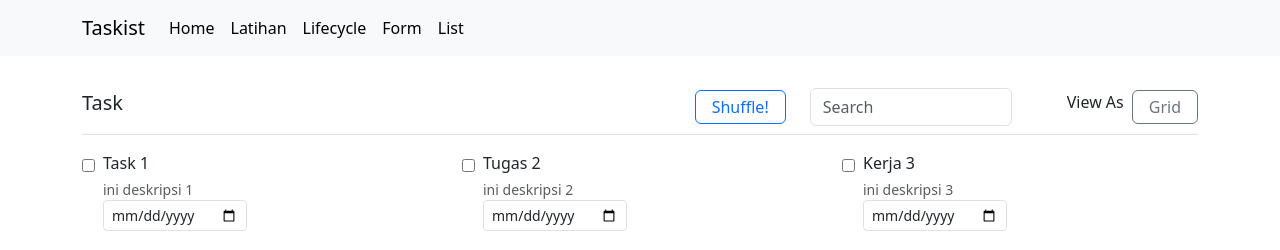
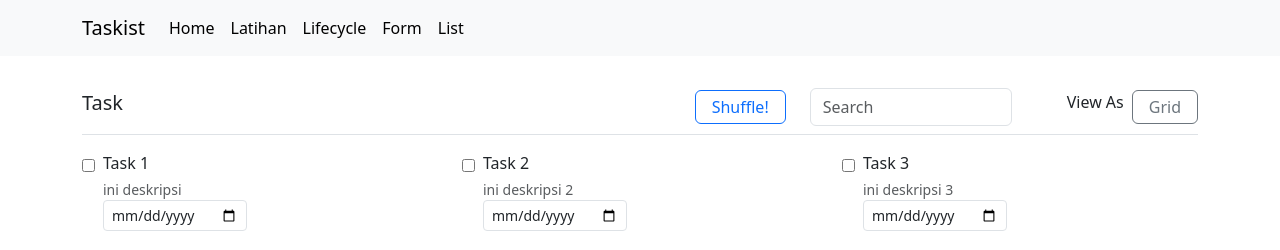
Before and after one commit to SamsulArifin80/LatihanNuxt, a Nuxt app: page /app in a window 1280 px wide. Shown: the top 250 px of the page. Built offline with nearby package versions, Linux system fonts and the light colour scheme.

Commit message:
update
update untuk materi state vuex

```diff
--- a/pages/app/detail/_id.vue
+++ b/pages/app/detail/_id.vue
@@ -1,7 +1,7 @@
 <template>
   <div class="py-4">
     <div class="container">
-            <!--<h2>task id: {{ this.$route.params.id }}</h2>-->
+      <!--<h2>task id:{{this.$route.params.id}}</h2>-->
       <div v-for="task in tasks" :key="task.id">
         <div class="item-task d-flex align-items-start border-bottom pt-3 pb-4"
         v-if="task.id == paramId">
@@ -9,7 +9,10 @@
             type="checkbox"
             name="status"
             id="tasks"
-            class="me-2 mt-2">
+            class="me-2 mt-2"
+            :checked="task.isDone"
+            v-model="task.isDone"
+            >
             <div>
             <div class="title-task mb-1">
                 <!--Judul-->
@@ -17,9 +20,9 @@
             </div>
             <div class="description-task small text-muted mb-3">
                 <!--Deskripsi-->
-                    {{  task.description }}
+                {{ task.description }}
             </div>
-                <input class="form-control form-control-sm" type="date"/>
+            <input class="form-control form-control-sm" type="date" />
             </div>
         </div>
       </div>
@@ -33,14 +36,18 @@
   </div>
 </template>
 <script>
+import { mapGetters } from 'vuex'
 export default {
   layout (context) {
     return 'custom'
   },
+  /* props: [
+    'tasks'
+  ], */
   data () {
     return {
-      paramId: this.$route.params.id,
-      tasks: [
+      paramId: this.$route.params.id
+      /* tasks: [
         {
           id: 1,
           title: 'Task 1',
@@ -59,7 +66,18 @@ export default {
           description: 'ini deskripsi 3',
           isDone: false
         }
-      ]
+      ] */
+    }
+  },
+  computed: {
+    ...mapGetters({
+      getTaskById: 'tasks/getTaskById'
+    }),
+    task () {
+      return this.getTaskById(this.paramId)
+    },
+    tasks () {
+      return this.$store.state.tasks.tasks
     }
   }
 }
--- a/pages/app/index.vue
+++ b/pages/app/index.vue
@@ -4,8 +4,7 @@
     <div class="title border-bottom d-flex align-items-center justify-content-between py-2">
       <h5>Task</h5>
       <div class="d-flex align-items-center">
-        <button class="btn btn-outline-primary py-1 px-3 me-4"
-        @click="shuffle">
+        <button class="btn btn-outline-primary py-1 px-3 me-4" @click="shuffle">
           Shuffle!
         </button>
         <input
@@ -38,30 +37,35 @@
         href="#"
         class="add-button"
         @click="isCreating=!isCreating">Add Task</a>
-      <div v-else class="add-card">
+      <!--<div v-else class="add-card">-->
+      <form class="add-card" v-on:submit.prevent="onSubmit" v-else>
         <div class="card mb-2">
           <div class="card-body d-flex flex-column p-0">
           <input class="form-control border-0 mb-2"
             placeholder="Title"
-          type='text'>
+            type="text"
+            v-model="task.title">
           <textarea
             class="form-control border-0 small"
             placeholder="Description"
-          rows="3"></textarea>
+            rows="3"
+            v-model="task.description"></textarea>
           </div>
         </div>
         <div class="button-wrapper d-flex">
-          <button class="btn btn-primary me-2">Save</button>
+          <button class="btn btn-primary me-2" type="submit">Save</button>
           <button
           class="btn btn-outline-secondary"
           @click="isCreating =!isCreating">Cancel</button>
         </div>
-      </div>
+      </form>
+      <!--</div>-->
     </div>
     </div>
   </div>
 </template>
 <script>
+import { mapState, mapActions } from 'vuex'
 import CardItem from '@/components/Card/CardItem.vue'
 export default {
   layout (context) {
@@ -78,7 +82,7 @@ export default {
       // Status saat menambahkan task
       isCreating: false,
       // Daftar task
-      tasks: [
+      /* tasks: [
         {
           id: 1,
           title: 'Task 1',
@@ -97,7 +101,13 @@ export default {
           description: 'ini deskripsi 3',
           isDone: false
         }
-      ]
+      ] */
+      task: {
+        id: 3,
+        title: '',
+        description: '',
+        isDone: false
+      }
     }
   },
   computed: {
@@ -113,11 +123,31 @@ export default {
         console.log(this.tasks)
         return this.tasks
       }
+    },
+    ...mapState('tasks', ['tasks']),
+    tasks () {
+      return this.$store.state.tasks.tasks
     }
   },
   methods: {
     shuffle () {
       this.tasks = _.shuffle(this.tasks)
+    },
+    ...mapActions('tasks', ['addTask']),
+    onSubmit () {
+      // memperbaharui task id
+      this.task.id += 1
+      // agar tidak terjadi konflik saat perubahan data
+      const payload = this.task
+      // proses pemanggilan action ('nama_file/nama_method', parameter)
+      // this.$store.dispatch('tasks/addTask', payload)
+      this.addTask(payload)
+      // mengembalikan isi form seperti semula
+      this.task = {
+        title: '',
+        description: '',
+        isDone: false
+      }
     }
   }
 }
--- /dev/null
+++ b/store/tasks.js
@@ -0,0 +1,41 @@
+export const state = () => ({
+  tasks: [
+    {
+      id: 1,
+      title: 'Task 1',
+      description: 'ini deskripsi',
+      isDone: false
+    },
+    {
+      id: 2,
+      title: 'Task 2',
+      description: 'ini deskripsi 2',
+      isDone: false
+    },
+    {
+      id: 3,
+      title: 'Task 3',
+      description: ' ini deskripsi 3',
+      isDone: false
+    }
+  ]
+})
+export const mutations = {
+  ADD_TASK (state, task) {
+    state.tasks.push(task)
+  }
+}
+export const actions = {
+  addTask (context, task) {
+    context.commit('ADD_TASK', task)
+  }
+}
+export const getters = {
+  getTasks: (state) => {
+    return state.tasks
+  },
+  getTaskById: state => (id) => {
+    console.log('task: ', id)
+    return state.tasks.find(task => task.id === id)
+  }
+}
```
Lines whose indentation alone changed are shown as unchanged.
